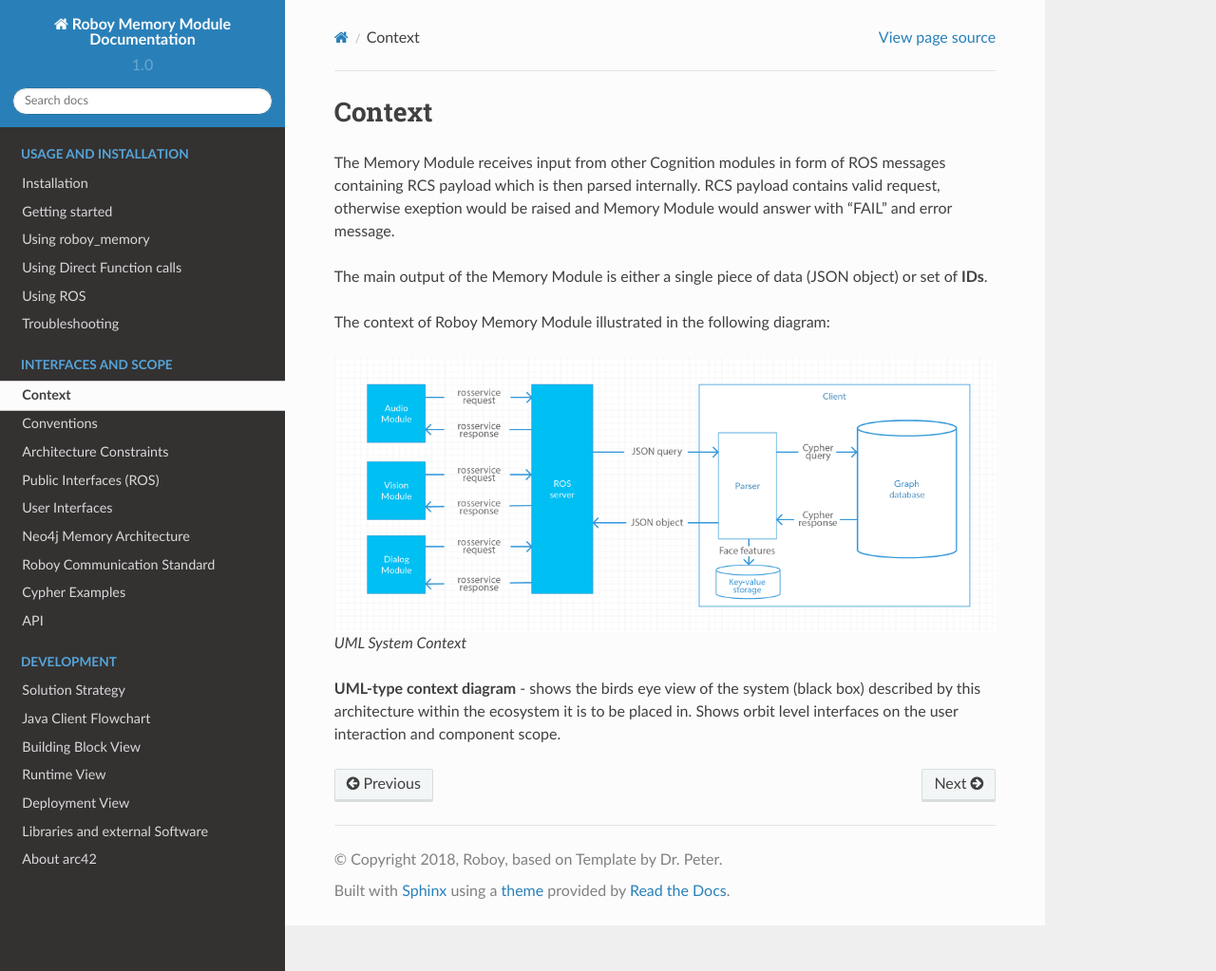
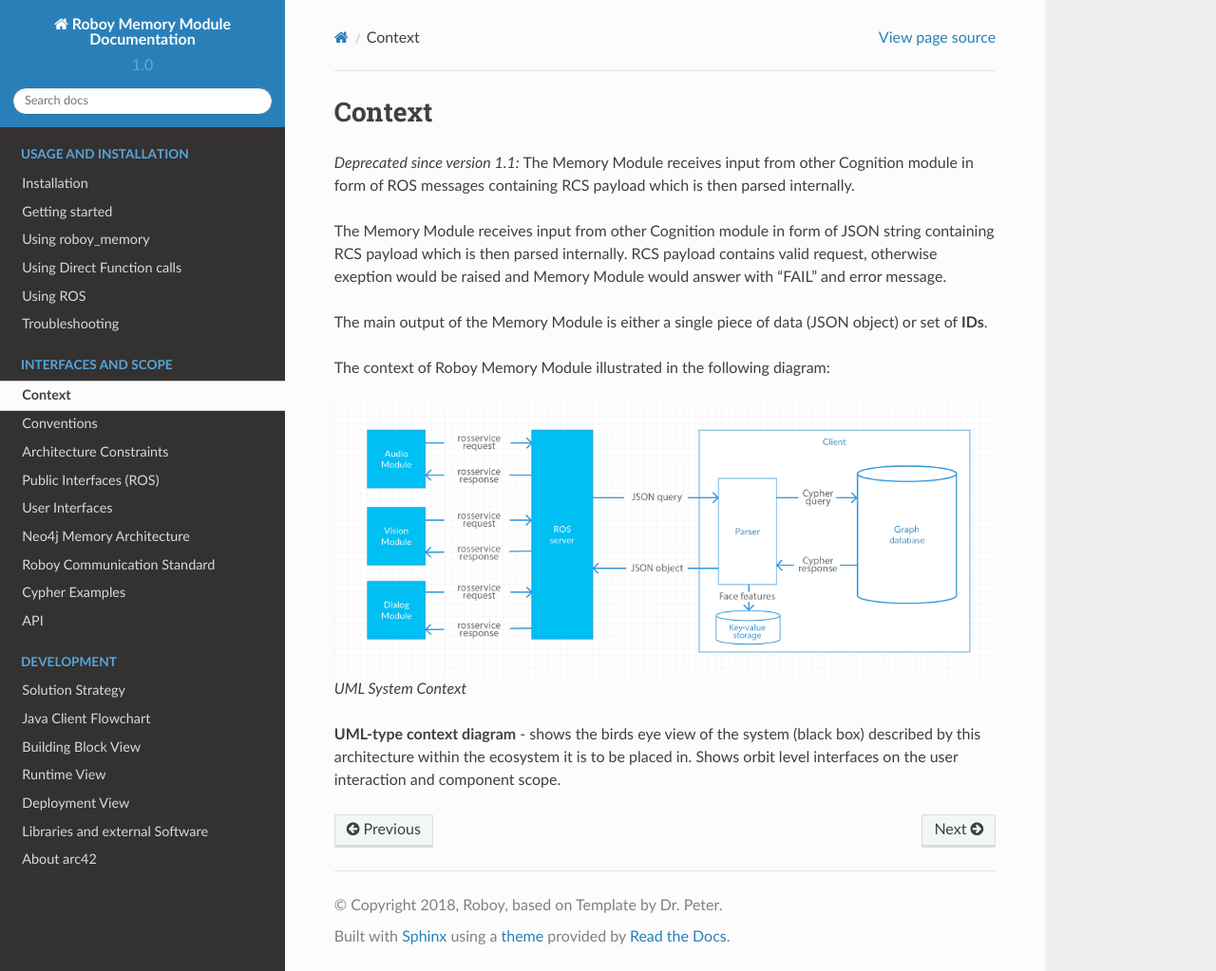
Before and after one commit to Roboy/memory, a Sphinx documentation site: the page built from docs/ScopeContext/0_system_scope_and_context.rst, in a window 1280 px wide and 1023 px high. Shown: the whole window at 95% size. Built offline with Sphinx 7.4.7 and the Read the Docs theme 2.0.0, drawn with Linux system fonts in a browser that asks for light colours.

Commit message:
Docs updates

```diff
--- a/docs/ScopeContext/0_system_scope_and_context.rst
+++ b/docs/ScopeContext/0_system_scope_and_context.rst
@@ -1,7 +1,11 @@
 Context
 --------
 
-The Memory Module receives input from other Cognition modules in form of ROS messages containing RCS payload which is then parsed internally.
+.. deprecated:: 1.1
+    The Memory Module receives input from other Cognition module in form of ROS messages containing RCS payload which is
+    then parsed internally.
+
+The Memory Module receives input from other Cognition module in form of JSON string containing RCS payload which is then parsed internally.
 RCS payload contains valid request, otherwise exeption would be raised and Memory Module would answer with "FAIL" and error message.
 
 The main output of the Memory Module is either a single piece of data (JSON object) or set of **IDs**.
--- a/docs/ScopeContext/2_architecture_constraints.rst
+++ b/docs/ScopeContext/2_architecture_constraints.rst
@@ -10,7 +10,7 @@ Technical Constraints / Runtime Interface Requirements
   :header: "Constraint Name", "Description"
   :widths: 20, 40
 
-  "Ubuntu => 16.04", "Neo4j and ros are much more stable and easier to support on Linux and
+  "Ubuntu => 16.04", "Neo4j is much more stable and easier to support on Linux and
   Ubuntu is the OS of Roboy as well"
 
 .. csv-table:: Programming Constraints
@@ -18,7 +18,7 @@ Technical Constraints / Runtime Interface Requirements
   :widths: 20, 60
 
   "IntelliJ IDEA", "There were difficulties with importing the project to NetBeans and Eclipse"
-  "rosjava", "Due to using both Java and ros"
+  "rosjava", "Deprecated! Due to using both Java and ros"
   "Java => 1.8.0", "Reasonably recent and stable Java release"
   "Neo4j => 3.2.1", "Stable and tested in production"
 
--- a/docs/development/05_java_client_flow_chart.rst
+++ b/docs/development/05_java_client_flow_chart.rst
@@ -4,7 +4,7 @@ Overview
 ^^^^^^^^
 
 
-The flowchart shows the process of parsing and processing the queries within the java client.
+The flowchart shows the process of parsing and processing the queries within the Java client.
 Query elements that pass the validation are documented on the following page: :ref:`know_rep`.
 
 
--- a/docs/index.rst
+++ b/docs/index.rst
@@ -75,7 +75,9 @@ Reading list for a Developer:
 - `Java Documentation <http://www.oracle.com/technetwork/topics/newtojava/new2java-141543.html>`_
 - `Maven Documentation <https://maven.apache.org/index.html>`_
 - :ref:`roboy-protocol`
-- `rosjava Documentation <http://wiki.ros.org/rosjava>`_
+
+
+    `rosjava Documentation <http://wiki.ros.org/rosjava>`_
 
 
 .. _requirements_overview:
```
Also changed, not shown: docs/ScopeContext/3_public_interfaces.rst (+6 -2 lines).
